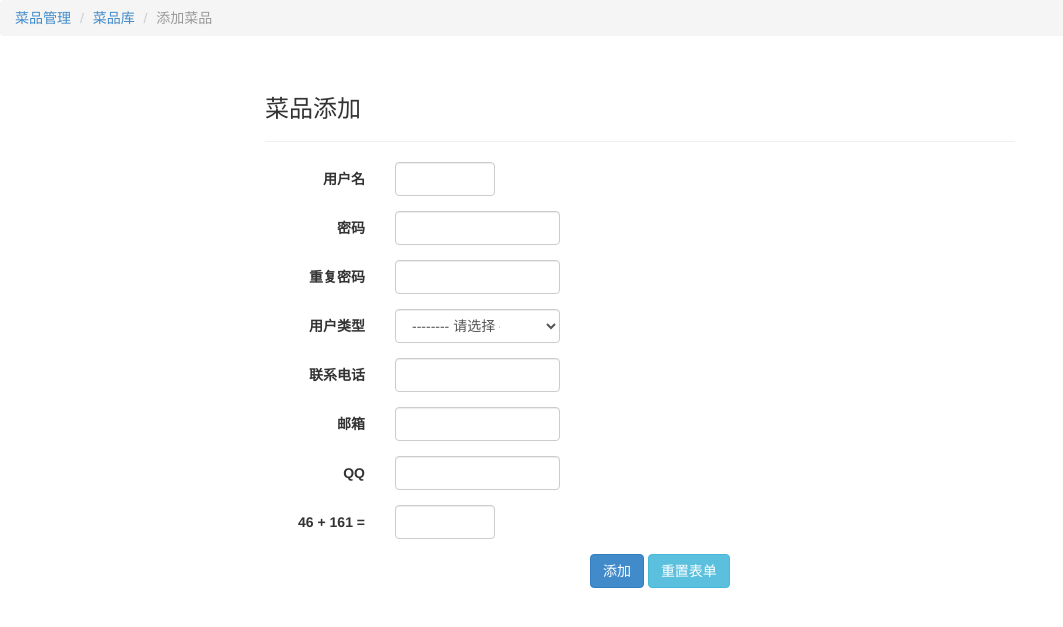
After one commit to jugool/jugooing, a CodeIgniter app: page /jugooing/index.php/b_library/add_dishs in a window 1280 px wide. The commit adds this page. Shown: the top 627 px of the page, without its empty margins (0-1063 px from the left). Run offline with CodeIgniter, Linux system fonts and the light colour scheme.

Commit message:
添加菜品库列表

```diff
--- /dev/null
+++ b/application/controllers/b_library.php
@@ -0,0 +1,24 @@
+<?php
+/**
+ * Created by PhpStorm.
+ * User: steven.lin
+ * Date: 2015/7/25
+ */
+class b_library extends CI_Controller
+{
+    public function library_list()
+    {
+
+
+
+        $this->load->view('admin/library/library_list');
+    }
+
+    public function add_dishs()
+    {
+
+
+
+        $this->load->view('admin/library/add_dishs');
+    }
+}
--- a/application/views/admin/left_menu.php
+++ b/application/views/admin/left_menu.php
@@ -15,6 +15,7 @@
             <ul style="display: none;">
                 <li><a href="admin/user_list" target="menuFrame"><i class="glyph-icon icon-chevron-right"></i>菜品列表</a></li>
                 <li><a href="javascript:;"><i class="glyph-icon icon-chevron-right"></i>添加菜品</a></li>
+                <li><a href="b_library/library_list" target="menuFrame"><i class="glyph-icon icon-chevron-right"></i>菜品库</a></li>
             </ul>
         </li>
         <li class="childUlLi">
--- /dev/null
+++ b/application/views/admin/library/add_dishs.php
@@ -0,0 +1,225 @@
+<link rel="stylesheet" href="<?php echo base_url(); ?>public/css/bootstrap.css"/>
+
+<!--<link rel="stylesheet" href="--><?php //echo base_url(); ?><!--public/vendor/bootstrap/css/bootstrap.css"/>-->
+<link rel="stylesheet" href="<?php echo base_url();?>public/css/bootstrapValidator.css"/>
+<script type="text/javascript" src="<?php echo base_url(); ?>public/js/bootstrap.js"></script>
+<script type="text/javascript" src="<?php echo base_url();?>public/js/jquery.js"></script>
+<script type="text/javascript" src="<?php echo base_url(); ?>public/js/bootstrapValidator.js"></script>
+<ol class="breadcrumb">
+    <li><a href="#">菜品管理</a></li>
+    <li><a href="#">菜品库</a></li>
+    <li class="active">添加菜品</li>
+</ol>
+
+<div class="container">
+    <div class="row">
+        <!-- form: -->
+        <section>
+            <div class="col-lg-8 col-lg-offset-2">
+                <div class="page-header">
+                    <h3>菜品添加</h3>
+                </div>
+                <form id="defaultForm" method="post" class="form-horizontal" action="target.php">
+
+                    <div class="form-group">
+                        <label for="username" class="col-xs-2 control-label">用户名</label>
+
+                        <div class="col-xs-2">
+                            <input type="text" id="username" class="form-control" name="username"/>
+                        </div>
+                    </div>
+
+                    <div class="form-group">
+                        <label class="col-xs-2 control-label">密码</label>
+
+                        <div class="col-xs-3">
+                            <input type="password" class="form-control" name="password"/>
+                        </div>
+                    </div>
+
+                    <div class="form-group">
+                        <label class="col-xs-2 control-label">重复密码</label>
+
+                        <div class="col-xs-3">
+                            <input type="password" class="form-control" name="confirmPassword"/>
+                        </div>
+                    </div>
+
+                    <div class="form-group">
+                        <label class="col-xs-2 control-label">用户类型</label>
+
+                        <div class="col-xs-3">
+                            <select class="form-control" name="user_type">
+                                <option value="">-------- 请选择 --------</option>
+                                <option value="1">管理员</option>
+                                <option value="2">普通用户</option>
+                            </select>
+                        </div>
+                    </div>
+
+                    <div class="form-group">
+                        <label class="col-xs-2 control-label">联系电话</label>
+
+                        <div class="col-xs-3">
+                            <input type="text" class="form-control" name="telephone"/>
+                        </div>
+                    </div>
+
+                    <div class="form-group">
+                        <label class="col-xs-2 control-label">邮箱</label>
+
+                        <div class="col-xs-3">
+                            <input type="email" class="form-control" name="email"/>
+                        </div>
+                    </div>
+
+                    <div class="form-group">
+                        <label class="col-xs-2 control-label">QQ</label>
+
+                        <div class="col-xs-3">
+                            <input type="text" class="form-control" name="qq"/>
+                        </div>
+                    </div>
+
+                    <div class="form-group">
+                        <label class="col-xs-2 control-label" id="captchaOperation"></label>
+
+                        <div class="col-xs-2">
+                            <input type="text" class="form-control" name="captcha"/>
+                        </div>
+                    </div>
+
+                    <div class="form-group">
+                        <div class="col-xs-2"></div>
+                        <div class="col-xs-6 col-lg-offset-3">
+                            <button type="submit" class="btn btn-primary" name="signup" value="signup">添加</button>
+                            </button>
+                            <button type="button" class="btn btn-info" id="resetBtn">重置表单</button>
+                        </div>
+                    </div>
+                </form>
+            </div>
+        </section>
+        <!-- :form -->
+    </div>
+</div>
+
+<script type="text/javascript">
+    $(document).ready(function () {
+
+        // 生成一个简单的验证码
+        function randomNumber(min, max) {
+            return Math.floor(Math.random() * (max - min + 1) + min);
+        };
+        $('#captchaOperation').html([randomNumber(1, 100), '+', randomNumber(1, 200), '='].join(' '));
+
+        $('#defaultForm').bootstrapValidator({
+
+            message: '此值无效',
+            feedbackIcons: {
+                valid: 'glyphicon glyphicon-ok',
+                invalid: 'glyphicon glyphicon-remove',
+                validating: 'glyphicon glyphicon-refresh'
+            },
+            fields: {
+                username: {
+                    message: '用户名无效',
+                    validators: {
+                        notEmpty: {
+                            message: '用户名是必填项，且不能为空'
+                        },
+                        stringLength: {
+                            min: 4,
+                            max: 16,
+                            message: '用户名的字符长度必须大于4，小于16'
+                        }
+//                        regexp: {
+//                            regexp: /^[a-zA-Z0-9_\.]+$/,
+//                            message: '用户名只能由字母、数字、点和下划线组成'
+//                        },
+//                        remote: { //同步查看是否存在用户
+//                            url: 'is_users.php',
+//						      type: post,
+//							  data: function (validator) {
+//                                return {
+//                                     email: validator.getFieldElements('user_name').val()
+//                                };
+//                            },
+//                            message: '当前用户名不可用'
+//                        },
+                    }
+                },
+                password: {
+                    validators: {
+                        notEmpty: {
+                            message: '密码是必填项，且不能为空'
+                        },
+                        identical: {
+                            field: 'confirmPassword',
+                            message: '密码和重复密码不一致'
+                        }
+                    }
+                },
+                confirmPassword: {
+                    validators: {
+                        notEmpty: {
+                            message: '重复密码是必填项，且不能为空'
+                        },
+                        identical: {
+                            field: 'password',
+                            message: '密码和重复密码不一致'
+                        }
+                    }
+                },
+                user_type: {
+                    validators: {
+                        notEmpty: {
+                            message: '用户类型未选择'
+                        }
+                    }
+                },
+                telephone: {
+                    validators: {
+                        digits: {
+                            message: '电话号码必须为数字'
+                        }
+                    }
+                },
+                email: {
+                    validators: {
+                        emailAddress: {
+                            message: '您输入的不是有效电子邮箱地址'
+                        }
+                    }
+                },
+                qq: {
+                    validators: {
+                        stringLength: {
+                            min: 5,
+                            max: 11,
+                            message: 'QQ号码的字符长度必须大于5，小于11'
+                        },
+                        digits: {
+                            message: 'QQ号码必须为数字'
+                        }
+                    }
+                },
+                captcha: {
+                    validators: {
+                        callback: {
+                            message: '回答错误',
+                            callback: function (value, validator) {
+                                var items = $('#captchaOperation').html().split(' '), sum = parseInt(items[0]) + parseInt(items[2]);
+                                return value == sum;
+                            }
+                        }
+                    }
+                }
+            }
+        });
+        //重置表单
+        $('#resetBtn').click(function () {
+            $('#defaultForm').data('bootstrapValidator').resetForm(true);
+        });
+    });
+</script>
```
Also changed, not shown: application/views/admin/library/library_list.php (added, +107 -0 lines), public/css/admin.css (+13 -0 lines), public/upload/library/bbq.jpg (added), 1 other file.
